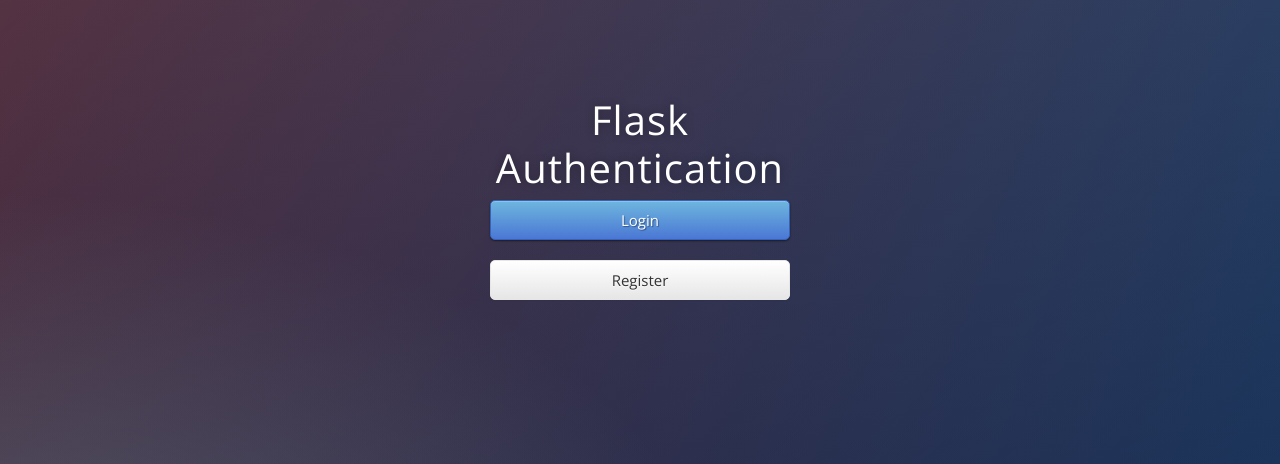
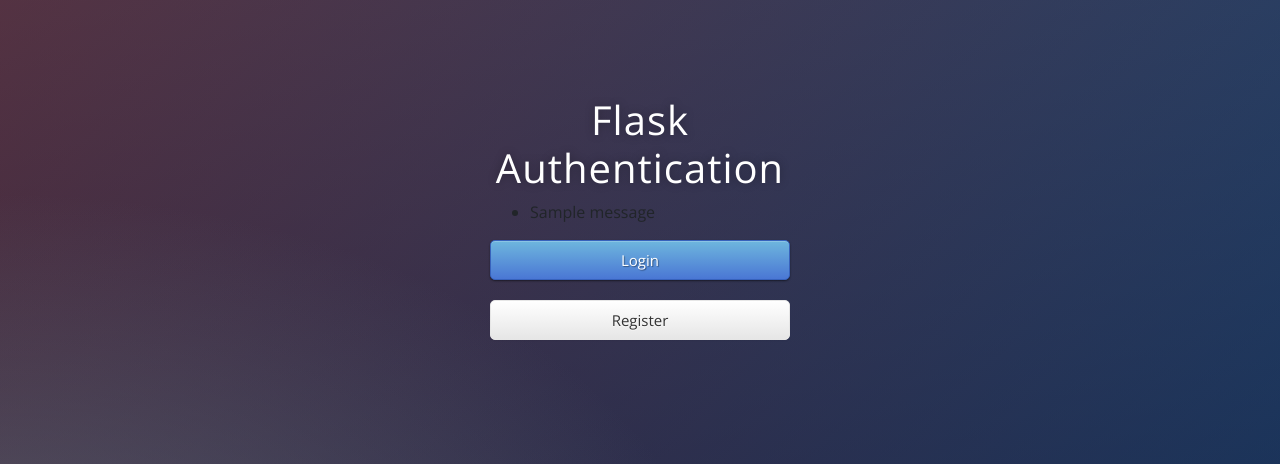
Before and after one commit to heighterses/Authentication-Flask, a Flask app: page / in a window 1280 px wide. Shown: the part 154-618 px from the top of the page. Run offline with Flask 3, Linux system fonts and the light colour scheme; tables that the repository leaves empty hold one stand-in row (values such as "Sample post"); one stand-in notice (Sample message) is shown; some libraries are stand-ins or nearby versions.

Commit message:
day 1, adding login functionalities to app

```diff
--- a/templates/index.html
+++ b/templates/index.html
@@ -2,7 +2,17 @@
 
 <div class="box">
   <h1>Flask Authentication</h1>
-  <!-- TODO: Hide the Login/Registration buttons for logged-in users -->
+
+    {% with messages = get_flashed_messages() %}
+        {% if messages %}
+            <ul>
+                {% for message in messages %}
+                    <li>{{ message }}</li>
+                {% endfor %}
+            </ul>
+        {% endif %}
+    {% endwith %}
+
   <a href="{{ url_for('login') }}" class="btn btn-primary btn-block btn-large"
     >Login</a
   >
```
Also changed, not shown: instance/posts.db.
